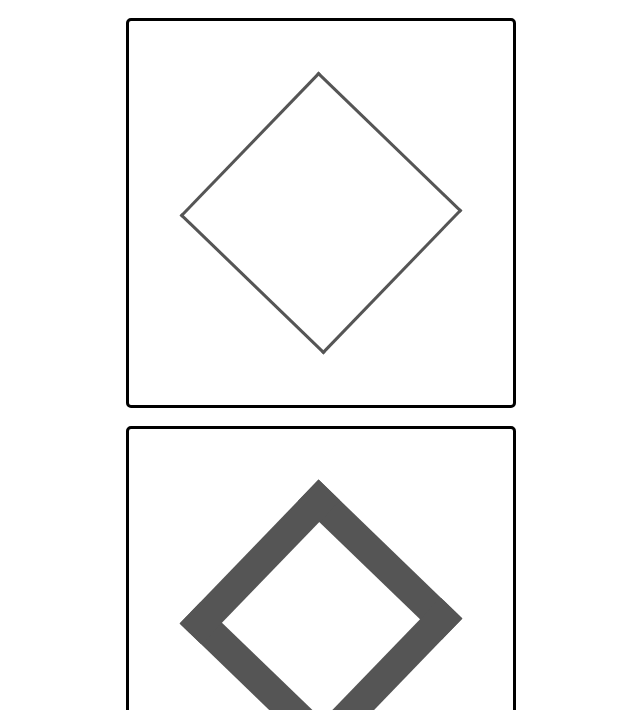
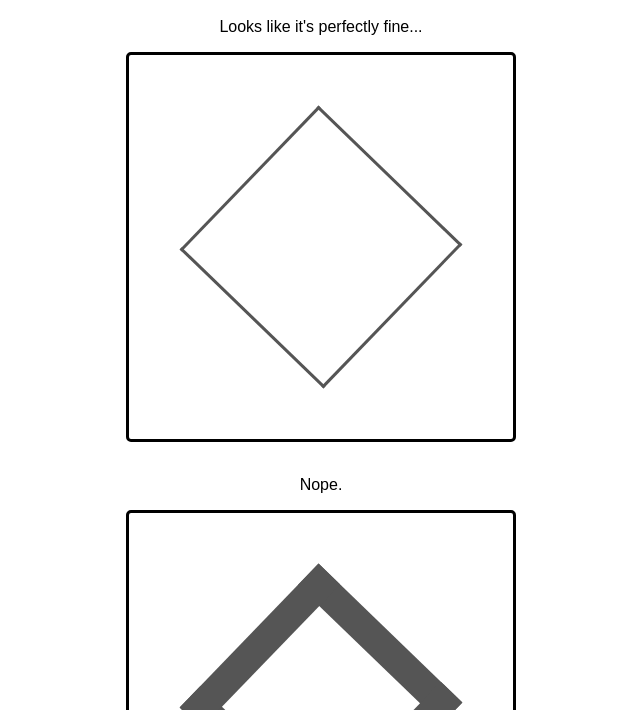
Before and after one commit to alan-ma/transitions, a plain HTML site: page index.html in a window 1280 px wide. Shown: the part 90-800 px from the top of the page, without its empty margins (319-959 px from the left). Drawn offline with Linux system fonts and the light colour scheme.

Commit message:
added commentary

```diff
--- a/index.html
+++ b/index.html
@@ -7,6 +7,7 @@
 
 <div id="container">
 	<h1>Transitions</h1>
+	<p>Looks like it's perfectly fine...</p>
 	<div id="diamond" class="transition">
 		<div id="wrapper">
 			<div class="corner top"></div>
@@ -16,6 +17,7 @@
 		</div>
 	</div>
 	<br>
+	<p>Nope.</p>
 	<div id="diamond" class="transition">
 		<div id="wrapper">
 			<div class="corner prime top"></div>
--- a/main.css
+++ b/main.css
@@ -1,5 +1,6 @@
 body {
 	margin: 0;
+	font-family: sans-serif;
 }
 #container {
 	max-width: 1080px;
@@ -8,7 +9,6 @@ body {
 }
 h1 {
 	font-weight: normal;
-	font-family: sans-serif;
 }
 .transition {
 	width: 30vw;
```
